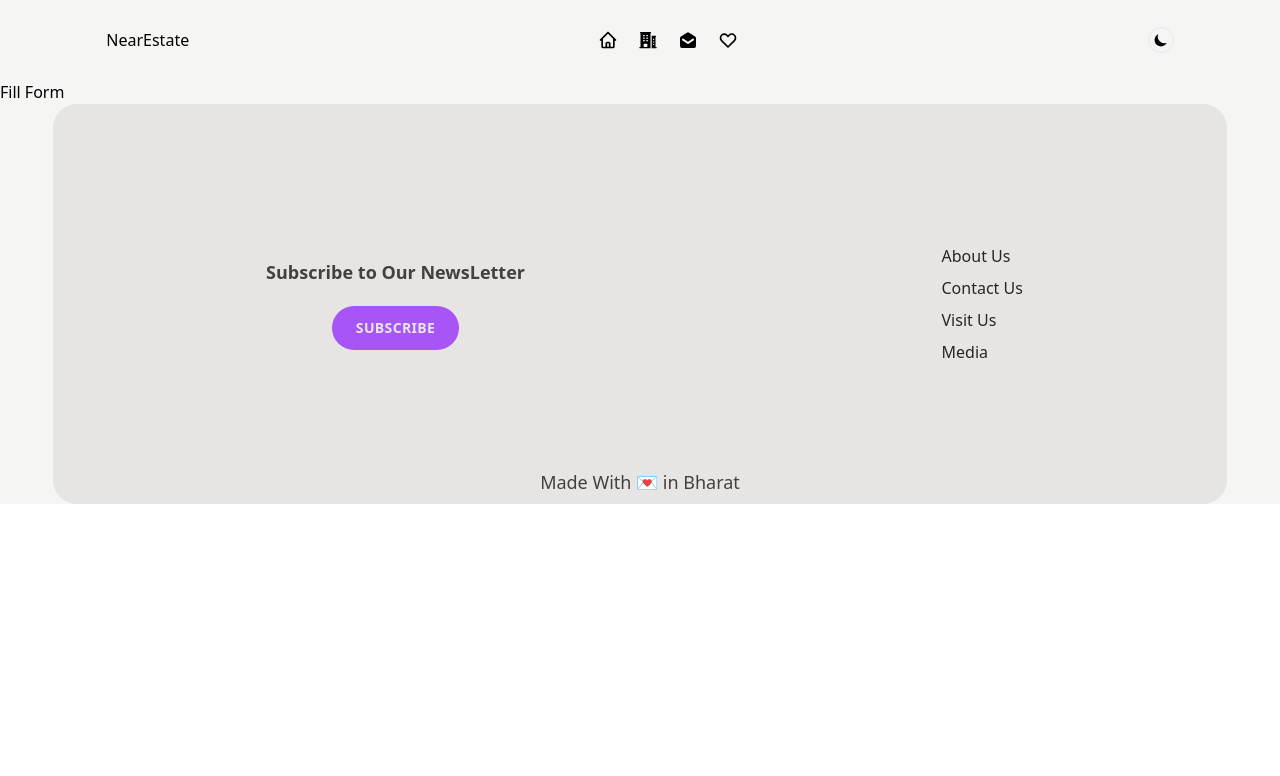
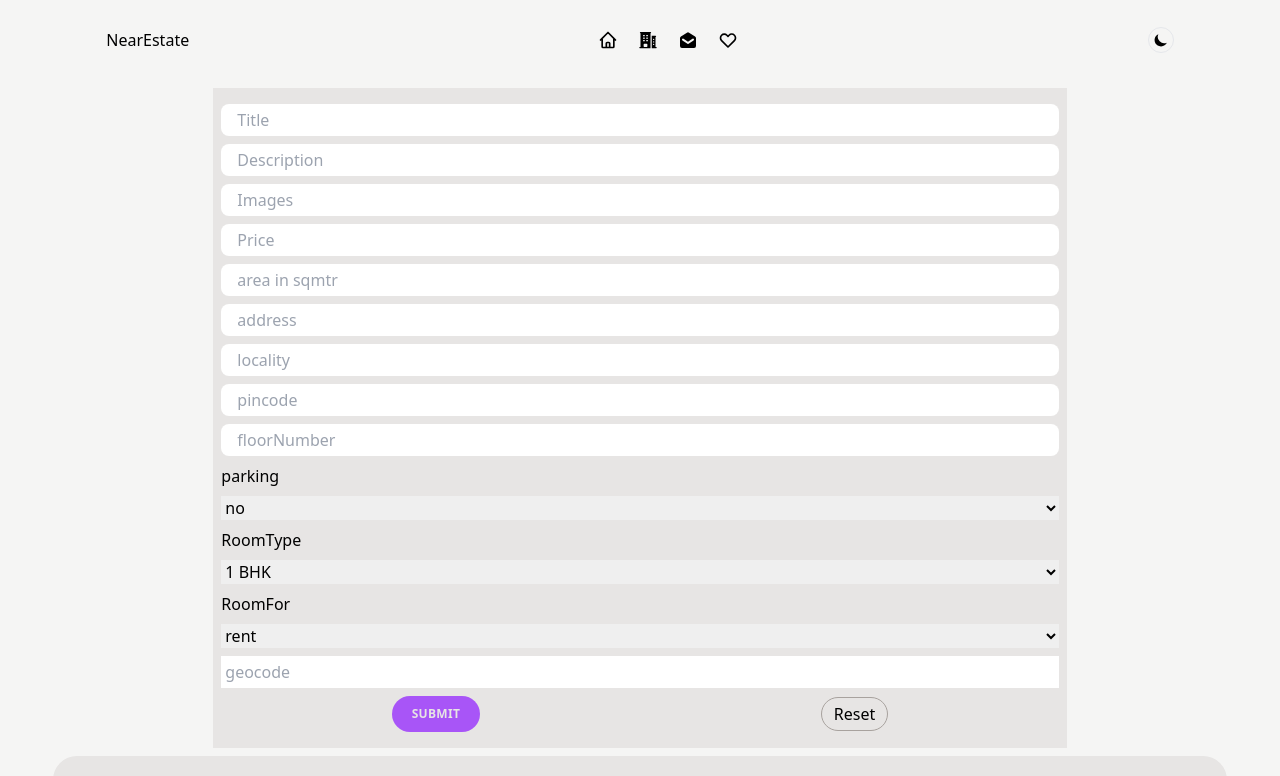
Before and after one commit to 16gsanket/PropertyBroker, a React (Vite) app: page /fillform in a window 1280 px wide. Shown: the top 776 px of the page. Built offline with nearby package versions, Linux system fonts and the light colour scheme.

Commit message:
added react-hook-form ..error in adding rooms to supabase..resolve it by either RLS policies or the code...

```diff
--- a/package.json
+++ b/package.json
@@ -18,6 +18,8 @@
     "leaflet": "^1.9.4",
     "react": "^18.2.0",
     "react-dom": "^18.2.0",
+    "react-hook-form": "^7.51.3",
+    "react-hot-toast": "^2.4.1",
     "react-icons": "^5.0.1",
     "react-leaflet": "^4.2.1",
     "react-leaflet-cluster": "^2.1.0",
--- a/src/App.jsx
+++ b/src/App.jsx
@@ -9,7 +9,7 @@ import Fillform from "./pages/Fillform";
 import { useEffect, useState } from "react";
 import { QueryClient, QueryClientProvider } from "@tanstack/react-query";
 import { ReactQueryDevtools } from '@tanstack/react-query-devtools'
-
+import { Toaster } from 'react-hot-toast'
 
 
 function App() {
@@ -63,6 +63,29 @@ function App() {
     <QueryClientProvider client={queryClient}>
       <RouterProvider router={router} />
       <ReactQueryDevtools initialIsOpen={false} />
+
+      <Toaster
+        position="top-center"
+        gutter={12}
+        containerStyle={{ margin: "8px" }}
+        toastOptions={{
+          success: {
+            duration: 3000,
+          },
+          error: {
+            duration: 5000,
+          },
+          style: {
+            fontSize: "16px",
+            maxWidth: "500px",
+            padding: "16px 24px",
+            backgroundColor: "var(--color-grey-0)",
+            color: "var(--color-grey-700)",
+          },
+        }}
+      />
+
+
     </QueryClientProvider>
 
     // {/* </main> */}
--- a/src/Components/Flat.jsx
+++ b/src/Components/Flat.jsx
@@ -5,8 +5,11 @@ import { NavLink, useParams } from "react-router-dom";
 import Button from "./Button";
 
 function Flat({ flat }) {
+  console.log("flat from the Flat ", flat);
 
-  const {address , area,description , id , images , locality , parking , pincode , price , roomType , title , roomFor} = flat
+
+
+const {address , area,description , id , images , locality , parking , pincode , price , roomType , title , roomFor} = flat
   const flat_id = flat.id;
 
   if(!flat){
--- a/src/Components/FlatDisplay.jsx
+++ b/src/Components/FlatDisplay.jsx
@@ -1,21 +1,23 @@
-import { useState } from "react";
+
 import Flat from "./Flat"
 
 import './scroll.css'
 
 
-function FlatDisplay({ actiononroom , roomtype  , flats_for_display}) {
-  const flats = flats_for_display
+
+function FlatDisplay({ filtered_flats }) {
+    console.log('csne drom the flatdisplay' , filtered_flats);
+
+    return (
+
+        <div className="bg-transparent h-auto w-full px-2 py-2 flex flex-col gap-2 overflow-y-scroll custom-scrollbar">
+
+    {filtered_flats.map(flat=>{
+        return <Flat flat={flat}/>
+    })
+    }
 
 
-
-    return (
-        <div className="bg-transparent h-auto w-full px-2 py-2 flex flex-col gap-2 overflow-y-scroll custom-scrollbar">
-            {flats?.map(flat=>
-
-                flat.roomFor === actiononroom && flat.roomType === roomtype && <Flat flat={flat}/>
-
-            )}
             <h2 className="text-center text-indigo-700 dark:text-yellow-600">No More Results</h2>
         </div>
     )
--- a/src/Components/Flats.jsx
+++ b/src/Components/Flats.jsx
@@ -2,19 +2,15 @@ import { useState } from "react";
 import Filters from "./Filters"
 import FlatDisplay from "./FlatDisplay"
 
-function Flats({flats}) {
-    const [actiononroom , setactiononroom] = useState('sale');
-    const [roomtype , setRoomType] = useState('1BHK');
+function Flats({filtered_flats, handleactiononroom , actiononroom , roomtype , setRoomType}) {
 
-    function handleactiononroom(v){
-        setactiononroom(v)
-    }
-
+    console.log("filtered fats from the Flat.jsx is ", filtered_flats);
     return (
         <div className=" h-full md:w-7/12 py-1 w-full border  bg-stone-200 rounded-3xl overflow-y-auto custom-scrollbar mx-2 dark:bg-stone-800 border-transparent">
             <Filters handleactiononroom={handleactiononroom} actiononroom={actiononroom} roomtype={roomtype} setRoomType={setRoomType} />
             <h2 className="ml-3 text-xl font-semibold dark:text-stone-200">Best Options</h2>
-            <FlatDisplay actiononroom={actiononroom} roomtype={roomtype} flats_for_display={flats}/>
+
+            <FlatDisplay  filtered_flats={filtered_flats}/>
         </div>
     )
 }
--- a/src/Components/Main.jsx
+++ b/src/Components/Main.jsx
@@ -4,22 +4,38 @@ import Flats from "./Flats";
 
 import Maps from "./Maps";
 import { apiRooms } from "../services/apiRooms";
+import { useState } from "react";
 
 function Main() {
 
-  const{data:flats , isLoading , error} = useQuery({
+  const [actiononroom , setactiononroom] = useState('sale');
+  const [roomtype , setRoomType] = useState('1BHK');
+
+  function handleactiononroom(v){
+      setactiononroom(v)
+  }
+
+  const{data, isLoading , error} = useQuery({
     queryKey:['flats'],
     queryFn:apiRooms
   })
 
+  console.log('data from usQuery' , data);
 
+  const filtered_flats = data?.filter(flat=>
 
-  return (
-    <div className="h-screen w-11/12  mx-auto rounded-3xl relative sm:top-[-8rem] top-[-9rem] flex justify-around">
-      <Flats flats={flats}/>
-      <Maps flats={flats}/>
-      {/* <Maps1 /> */}
-    </div>
+    flat.roomFor === actiononroom && flat.roomType === roomtype)
+
+    console.log("filtered flats from main.jsx are , " , filtered_flats);
+
+   return (
+    !error &&(isLoading ? <h1>is loading</h1> :
+
+   <div className="h-screen w-11/12  mx-auto rounded-3xl relative sm:top-[-8rem] top-[-9rem] flex justify-around">
+      <Flats filtered_flats={filtered_flats} handleactiononroom={handleactiononroom} actiononroom={actiononroom} roomtype={roomtype} setRoomType={setRoomType}/>
+      <Maps flats={data}/>
+    </div> )
+
   );
 }
 
--- a/src/Components/Maps_Attemps/Maps1.jsx
+++ b/src/Components/Maps_Attemps/Maps1.jsx
@@ -51,7 +51,7 @@ function Maps({ data }) {
         > */}
         {data?.map((data) => {
           return (
-            <Marker position={data.geocode} icon={customIcon}>
+            <Marker position={data.geocode} icon={customIcon} key={data.id}>
               <Popup><h3>{data.price}</h3></Popup>
             </Marker>
           );
--- a/src/pages/Fillform.jsx
+++ b/src/pages/Fillform.jsx
@@ -1,7 +1,79 @@
+
+import {useForm} from "react-hook-form"
+import { Form } from "react-router-dom";
+import Button from "../Components/Button";
+import { useState } from "react";
+import { useMutation } from "@tanstack/react-query";
+import { addRoom } from "../services/apiRooms";
+import toast from "react-hot-toast";
+
+
 function Fillform() {
+const[parking,setParking]= useState("no")
+const [roomtype , setroomtype] = useState("1BHK")
+const [roomfor , setroomfor] = useState("rent")
+const{ register , reset , handleSubmit }=useForm()
+
+
+        const{isLoading:isAdding , mutate} = useMutation({
+            mutationFn:addRoom,
+            onSuccess:()=>{
+                toast.success("added successfuly")
+                reset();
+            },
+            onError:(err)=>toast.error(err)
+        })
+
+    function onSubmit(data){
+        mutate(data)
+    }
     return (
-        <div>
-            <h1>Fill Form</h1>
+        <div className="h-fit w-full bg-transparent my-2" >
+            <form onSubmit={handleSubmit(onSubmit)} className="h-full w-8/12 bg-stone-200 mx-auto flex flex-col gap-2 py-4 px-2">
+
+                <input type="text" placeholder="Title" className="py-1 px-4 rounded-lg " {...register("title")}/>
+                <input type="text" placeholder="Description" className="py-1 px-4 rounded-lg " {...register("description")}/>
+                <input type="text" placeholder="Images" className="py-1 px-4 rounded-lg "  {...register("images")}/>
+                <input type="text" placeholder="Price" className="py-1 px-4 rounded-lg "  {...register("price")}/>
+                <input type="text" placeholder="area in sqmtr" className="py-1 px-4 rounded-lg "  {...register("area")}/>
+                <input type="text" placeholder="address" className="py-1 px-4 rounded-lg "  {...register("address")}/>
+                <input type="text" placeholder="locality" className="py-1 px-4 rounded-lg "  {...register("locality")}/>
+                <input type="text" placeholder="pincode" className="py-1 px-4 rounded-lg "  {...register("pincode")}/>
+                <input type="text" placeholder="floorNumber" className="py-1 px-4 rounded-lg "  {...register("floorNumber")}/>
+            <>
+                <label htmlFor="">parking</label>
+                <select name="parking" id="parking" value={parking} onChange={(e)=>setParking(e.target.value)}  {...register("parking")}>
+                    <option value="no">no</option>
+                    <option value="yes">yes</option>
+                </select>
+            </>
+                <>
+                <label htmlFor="">RoomType</label>
+                <select name="RoomType" id="roomtype" value={roomtype} onChange={(e)=>setroomtype(e.target.value)}  {...register("roomType")}>
+                    <option value="1BHK">1 BHK</option>
+                    <option value="2BHK">2 BHK</option>
+                    <option value="3BHK">3 BHK</option>
+                    <option value="4BHK">4 BHK</option>
+                </select>
+                </>
+                <>
+                <label htmlFor="">RoomFor</label>
+                <select name="roomFor" id="roomfor" value={roomfor} onChange={(e)=>setroomfor(e.target.value)}  {...register("roomFor")}>
+                    <option value="rent">rent</option>
+                    <option value="sale">sale</option>
+
+                </select>
+                </>
+
+                <input type="text" placeholder="geocode" className="p-1"  {...register("geocode")}/>
+
+            <div className="w-full items-center flex justify-around">
+                <Button type="small" >Submit</Button>
+                <button type="reset" className=" border border-stone-400 py-1 px-3 rounded-full hover:bg-stone-300">Reset</button>
+            </div>
+
+
+            </form>
 
         </div>
     )
--- a/src/services/apiRooms.js
+++ b/src/services/apiRooms.js
@@ -4,13 +4,23 @@ export async function apiRooms() {
     let { data: Rooms, error } = await supabase
     .from('Rooms')
     .select('*')
-
   if(error){
     console.log('error')
     throw new Error("")
   }
+   return Rooms;
+}
 
+export async function addRoom(room){
+  const { data, error } = await supabase
+    .from('Rooms')
+    .insert([
+      room
+    ])
+    .select()
 
+    // if (error) {
+    //   throw new Error("Cannot delete the Cabin");
+    // }
 
-  return Rooms;
 }
```
Also changed, not shown: 1 other file (tests, documents, lock files or other folders).
